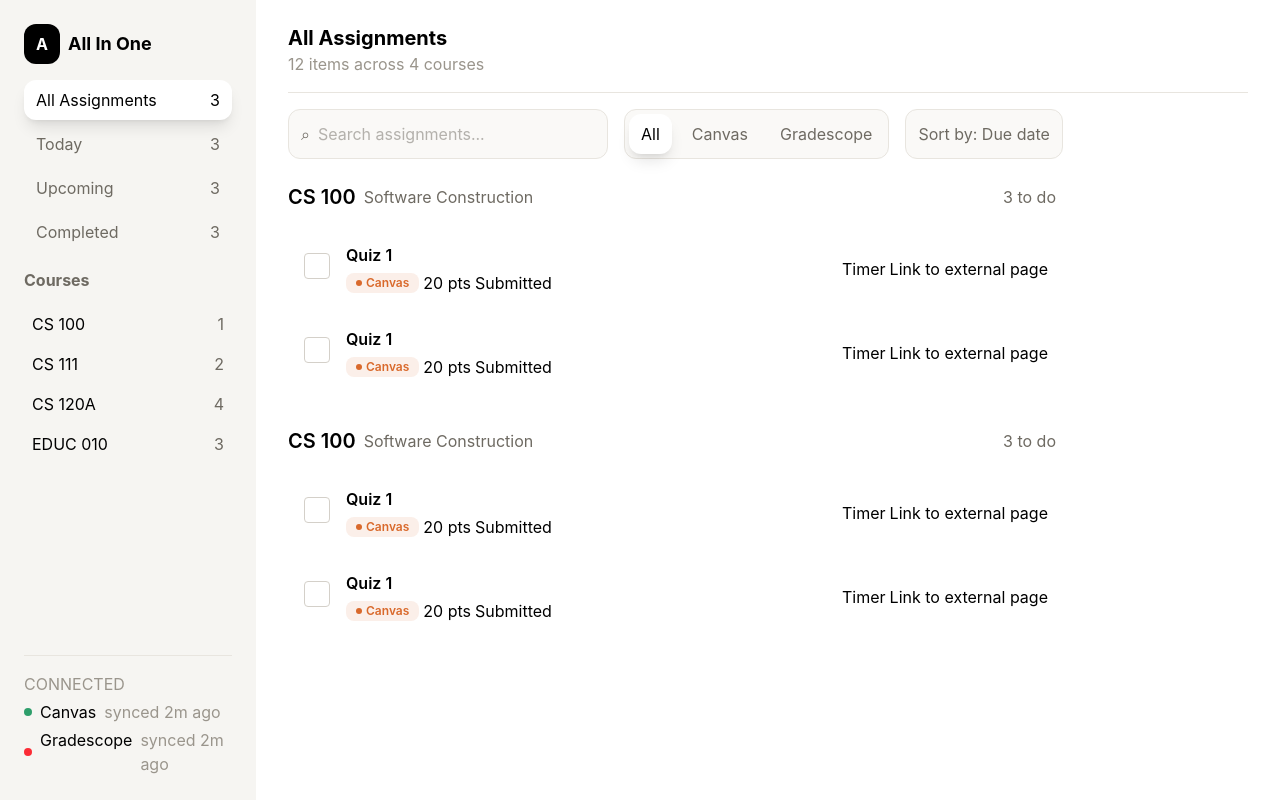
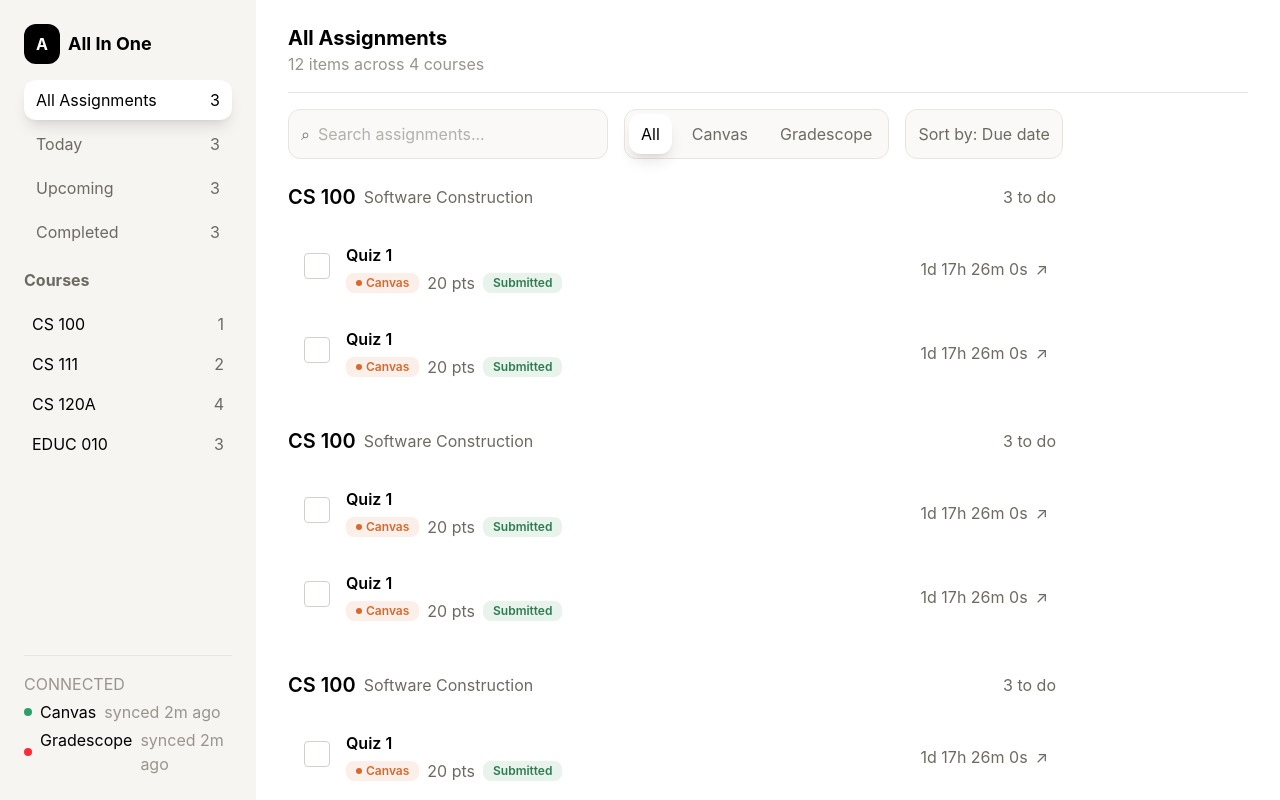
Before and after one commit to jason-ngn/AllInOneWeb, a Next.js app: page / in a window 1280 px wide. Built offline with nearby package versions, Linux system fonts and the light colour scheme.

Commit message:
finished design

```diff
--- a/app/components/AssignmentsViewer/AssignmentsViewer.tsx
+++ b/app/components/AssignmentsViewer/AssignmentsViewer.tsx
@@ -24,6 +24,14 @@ export default function AssignmentsViewer({
 			name: "CS 111",
 			assigments: ["First", "Second", "Third"],
 		},
+		{
+			name: "CS 111",
+			assigments: ["First", "Second", "Third"],
+		},
+		{
+			name: "CS 111",
+			assigments: ["First", "Second", "Third"],
+		},
 	];
 
 	return (
--- a/app/components/Class/Assignment.tsx
+++ b/app/components/Class/Assignment.tsx
@@ -1,6 +1,12 @@
 import Checkbox from "@/components/Class/Checkbox";
 import CanvasTag from "@/components/Class/CanvasTag";
 import GradescopeTag from "@/components/Class/GradescopeTag";
+import SubmittedTag from "@/components/Class/SubmittedTag";
+import TodoTag from "@/components/Class/TodoTag";
+import MissingTag from "@/components/Class/MissingTag";
+import GradedTag from "@/components/Class/GradedTag";
+import Timer from "@/components/Class/Timer";
+import ExternalLink from "@/components/Class/ExternalLink";
 
 export default function Assignment({ name }: { name: string }) {
 	return (
@@ -11,16 +17,22 @@ export default function Assignment({ name }: { name: string }) {
 				</div>
 				<div className="flex flex-col justify-center items-start gap-1">
 					<div className="font-semibold">Quiz 1</div>
-					<div className="flex justify-center items-center gap-1">
+					<div className="flex justify-center items-center gap-2">
 						<CanvasTag />
-						<div>20 pts</div>
-						<div>Submitted</div>
+						<div className="text-text-inactive">20 pts</div>
+						<div>
+							<SubmittedTag />
+						</div>
 					</div>
 				</div>
 			</div>
-			<div className="flex gap-1 justify-center items-center">
-				<div>Timer</div>
-				<div>Link to external page</div>
+			<div className="flex gap-2 justify-center items-center">
+				<div>
+					<Timer dueDate={new Date(2026, 6, 19, 23, 59, 59)} />
+				</div>
+				<div>
+					<ExternalLink link="https://www.youtube.com/watch?v=dQw4w9WgXcQ" />
+				</div>
 			</div>
 		</div>
 	);
--- a/app/components/Class/Checkbox.tsx
+++ b/app/components/Class/Checkbox.tsx
@@ -1,9 +1,16 @@
+"use client";
+
+import { useState } from "react";
+
 export default function Checkbox() {
+	const [clicked, setClicked] = useState<boolean>(false);
+
 	return (
 		<div className="pr-1">
 			<input
 				type="checkbox"
-				className="appearance-none p-3 border border-checkbox rounded-sm"
+				onClick={() => setClicked(!clicked)}
+				className={`cursor-pointer appearance-none p-3 border border-checkbox rounded-sm ${clicked ? "bg-ok" : ""}`}
 			/>
 		</div>
 	);
--- /dev/null
+++ b/app/components/Class/ExternalLink.tsx
@@ -0,0 +1,11 @@
+import Link from "next/link";
+
+export default function ExternalLink({ link }: { link: string }) {
+	return (
+		<div className="text-text-inactive">
+			<Link href={link} target="_blank">
+				↗
+			</Link>
+		</div>
+	);
+}
--- /dev/null
+++ b/app/components/Class/GradedTag.tsx
@@ -0,0 +1,13 @@
+export default function GradedTag({
+	score,
+	maxScore,
+}: {
+	score: number;
+	maxScore: number;
+}) {
+	return (
+		<div className="text-xs font-semibold text-submitted-tag-fill bg-submitted-tag-bg rounded-lg py-0.5 px-2.5">
+			Graded {score}/{maxScore}
+		</div>
+	);
+}
--- /dev/null
+++ b/app/components/Class/MissingTag.tsx
@@ -0,0 +1,7 @@
+export default function MissingTag() {
+	return (
+		<div className="text-xs font-semibold bg-missing-tag-bg text-missing-tag-fill rounded-lg py-0.5 px-2.5">
+			Missing
+		</div>
+	);
+}
--- /dev/null
+++ b/app/components/Class/SubmittedTag.tsx
@@ -0,0 +1,7 @@
+export default function SubmittedTag() {
+	return (
+		<div className="text-xs font-semibold text-submitted-tag-fill bg-submitted-tag-bg rounded-lg py-0.5 px-2.5">
+			Submitted
+		</div>
+	);
+}
--- /dev/null
+++ b/app/components/Class/Timer.tsx
@@ -0,0 +1,63 @@
+"use client";
+
+import { useEffect, useState } from "react";
+
+export default function Timer({ dueDate }: { dueDate: Date }) {
+	const [timeLeft, setTimeLeft] = useState(
+		() => dueDate.getTime() - Date.now(),
+	);
+
+	useEffect(() => {
+		const id = setInterval(() => {
+			setTimeLeft(dueDate.getTime() - Date.now());
+		}, 1000);
+
+		return () => clearInterval(id);
+	}, [dueDate]);
+
+	const abs = Math.abs(timeLeft);
+	const days = Math.floor(abs / 86_400_000);
+	const hours = Math.floor((abs % 86_400_000) / 3_600_000);
+	const mins = Math.floor((abs % 3_600_000) / 60_000);
+	const secs = Math.floor((abs % 60_000) / 1_000);
+
+	if (timeLeft <= 0)
+		return (
+			<div className="text-timer-red">
+				Overdue by {days > 0 && `${days}d `}
+				{(days > 0 || hours > 0) && `${hours}h `}
+				{mins}m {secs}s
+			</div>
+		);
+	if (days === 0 && hours < 12) {
+		return (
+			<div>
+				<div className="text-timer-red">
+					{days > 0 && `${days}d `}
+					{(days > 0 || hours > 0) && `${hours}h `}
+					{mins}m {secs}s
+				</div>
+			</div>
+		);
+	} else if (days === 0 && hours >= 12) {
+		return (
+			<div>
+				<div className="text-timer-orange">
+					{days > 0 && `${days}d `}
+					{(days > 0 || hours > 0) && `${hours}h `}
+					{mins}m {secs}s
+				</div>
+			</div>
+		);
+	} else {
+		return (
+			<div>
+				<div className="text-text-inactive">
+					{days > 0 && `${days}d `}
+					{(days > 0 || hours > 0) && `${hours}h `}
+					{mins}m {secs}s
+				</div>
+			</div>
+		);
+	}
+}
--- /dev/null
+++ b/app/components/Class/TodoTag.tsx
@@ -0,0 +1,7 @@
+export default function TodoTag() {
+	return (
+		<div className="text-xs bg-todo-tag-bg text-todo-tag-fill font-semibold rounded-lg py-0.5 px-2.5">
+			To do
+		</div>
+	);
+}
--- a/app/globals.css
+++ b/app/globals.css
@@ -23,6 +23,14 @@
 	--color-canvas-tag-fill: #D9692B;
 	--color-gradescope-tag-bg: #ECEFF6;
 	--color-gradescope-tag-fill: #4566C9;
+	--color-submitted-tag-bg: #E8F3EC;
+	--color-submitted-tag-fill: #2E7D52;
+	--color-todo-tag-bg: #F1EFEA;
+	--color-todo-tag-fill: #6E6A62;
+	--color-missing-tag-bg: #FBEAE8;
+	--color-missing-tag-fill: #C0392B;
+	--color-timer-orange: #C9821B;
+	--color-timer-red: #D5443B;
 }
 
 @media (prefers-color-scheme: dark) {
```
